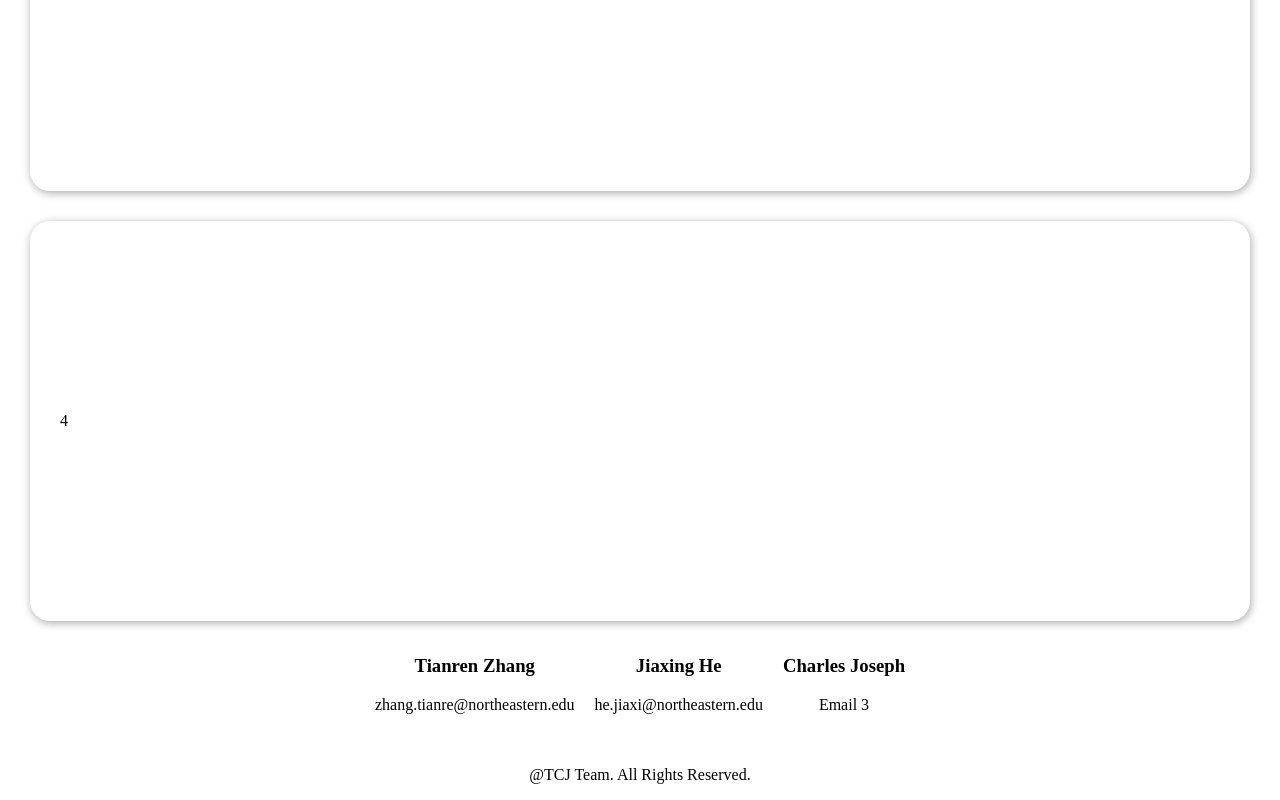
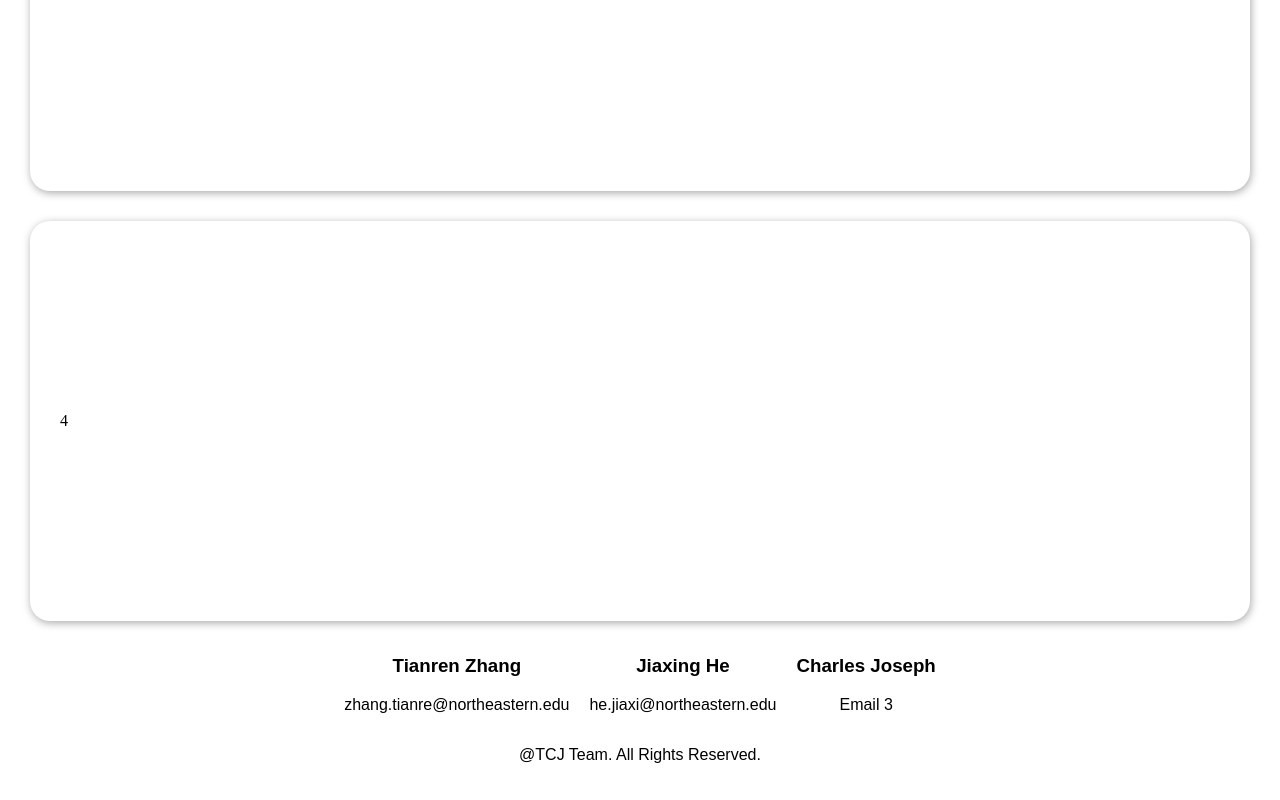
Before and after one commit to Tianren-Zhang/Final-Frontend, a React (Create React App) app: page /main in a window 1280 px wide. Shown: the part 1469-2269 px from the top of the page. Built offline with nearby package versions, Linux system fonts and the light colour scheme; the HTML template or start-up script is replaced by a standard one.

Commit message:
start home page

```diff
--- /dev/null
+++ b/src/components/homePage.js
@@ -0,0 +1 @@
+import React from 'react';
--- a/src/index.css
+++ b/src/index.css
@@ -197,9 +197,17 @@ body {
 .names-emails {
   display: flex;
   justify-content: center;
-  margin-bottom: 20px; /* Adjust as needed */
+  margin-bottom: 0px;
+  font-family: 'YourFont', sans-serif;
 }
 
 .person {
-  margin: 0 10px; /* Adjust spacing between name-email pairs */
+  margin: 0 10px;
+  font-family: inherit;
+  font-weight: 520;
 }
+
+.copyright {
+  font-family: 'YourFont', sans-serif;
+  padding: 0px 0px;
+}
```
